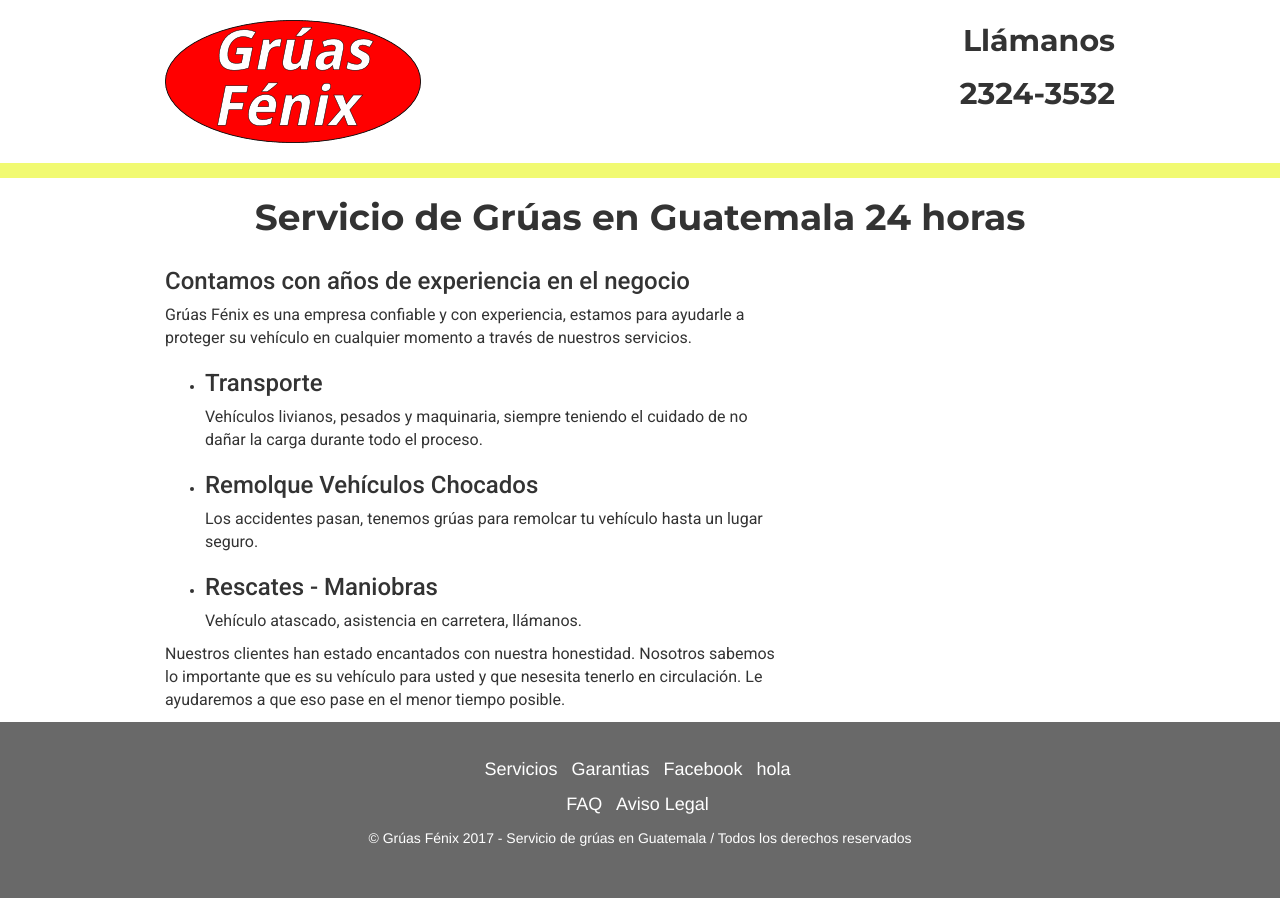
After one commit to M-app/gruasfenix, a Python web app: template templates/servicios.html in a window 1280 px wide. The commit adds this page. Run offline with Jinja, Linux system fonts and the light colour scheme; the template is opened without the code that fills it, so the values that code supplies are empty.

Commit message:
se agregó contenido leíble, y se cambiaron las fuentes.

```diff
--- a/res/css/style.css
+++ b/res/css/style.css
@@ -24,13 +24,19 @@
     color: white;
 }
 
+@media (max-width: 991px) {
+    .margen-pagina{
+        margin-left: 0px;
+        margin-right: 0px;
+    }
+    .container{
+        width: 100%;
+    }
+}
+
 @media (max-width: 767px) {
     .numero-telefono{
         font-size: 25px;
-    }
-    .margen-pagina{
-        margin-left: 40px;
-        margin-right: 40px;
     }
 }
 @media (max-width: 480px){
--- /dev/null
+++ b/res/css/style_servicios.css
@@ -0,0 +1,17 @@
+.barra{
+    background-color: #F1FA72;
+    height: 15px;
+    width: 100%;
+}
+#servicios p{
+    font-family: 'Roboto', sans-serif;
+    font-size: 16px;
+}
+#servicios h2{
+    font-weight: 500;
+    font-size: 24px;
+    font-family: 'Roboto', sans-serif;
+}
+h1{
+    font-family: 'Montserrat', sans-serif;
+}
--- a/templates/base.html
+++ b/templates/base.html
@@ -1,9 +1,11 @@
+<!DOCTYPE html>
 <html>
     <head>
         <meta name="viewport" content="width=device-width, initial-scale=1">
         <meta name="viewport" content="width=device-width, initial-scale=1, maximum-scale=1, user-scalable=no">
         <link type="text/css" rel="stylesheet" href="../res/css/bootstrap.min.css">
         <link type="text/css" rel="stylesheet" href="../res/css/style.css">
+        {% block head %}{% endblock %}
         <link href="https://fonts.googleapis.com/css?family=Montserrat:700" rel="stylesheet">
     </head>
     <body>
@@ -22,6 +24,7 @@
             </div>
         </section>
         <!-- Fin sección de contacto -->
+        <section>{% block content %}{% endblock %}</section>
         <!--Footer -->
         <section>
             <div class="footer">
--- a/templates/index.html
+++ b/templates/index.html
@@ -1,3 +1,4 @@
+{% extends "base.html" %}
 <html>
     <head>
         <link type="text/css" rel="stylesheet" href="/res/css/bootstrap.min.css">
--- /dev/null
+++ b/templates/servicios.html
@@ -0,0 +1,43 @@
+{% extends "templates/base.html" %}
+{% block head %}
+<link type="text/css" rel="stylesheet" href="../res/css/style_servicios.css">
+<link href="https://fonts.googleapis.com/css?family=Roboto:400,500" rel="stylesheet">
+{% endblock %}
+{% block content %}
+<div class="barra"></div>
+<div class="container">
+    <div class="row margen-pagina">
+        <div class="col-xs-12 col-sm-12 col-md-12">
+            <h1 class="text-center">Servicio de Grúas en Guatemala 24 horas</h1>
+        </div>
+    </div>
+    <div class="row margen-pagina" id="servicios">
+        <div class="col-xs-12 col-sm-6 col-md-8">
+            <h2 class="text-left">Contamos con años de experiencia en el negocio</h2>
+            <p>Grúas Fénix es una empresa confiable y con experiencia,
+                estamos para ayudarle a proteger su vehículo en cualquier momento a través de nuestros servicios.</p>
+            <ul>
+                <li>
+                    <h2>Transporte</h2>
+                    <p>Vehículos livianos, pesados y maquinaria, siempre teniendo
+                        el cuidado de no dañar la carga durante todo el proceso.</p>
+                </li>
+                <li>
+                    <h2>Remolque Vehículos Chocados</h2>
+                    <p>Los accidentes pasan, tenemos grúas para remolcar tu vehículo hasta un lugar seguro.</p>
+                </li>
+                <li><h2>Rescates - Maniobras</h2>
+                    <p>Vehículo atascado, asistencia en carretera, llámanos.</p>
+                </li>
+            </ul>
+            <p>Nuestros clientes han estado encantados con nuestra honestidad.
+                Nosotros sabemos lo importante que es su vehículo para usted y que nesesita
+                tenerlo en circulación. Le ayudaremos a que eso pase en el menor tiempo posible.
+            </p>
+        </div>
+        <div class="col-xs-12 col-sm-6 col-md-4">
+
+        </div>
+    </div>
+</div>
+{% endblock %}
```
Also changed, not shown: main.py (+4 -4 lines), 1 other file.
